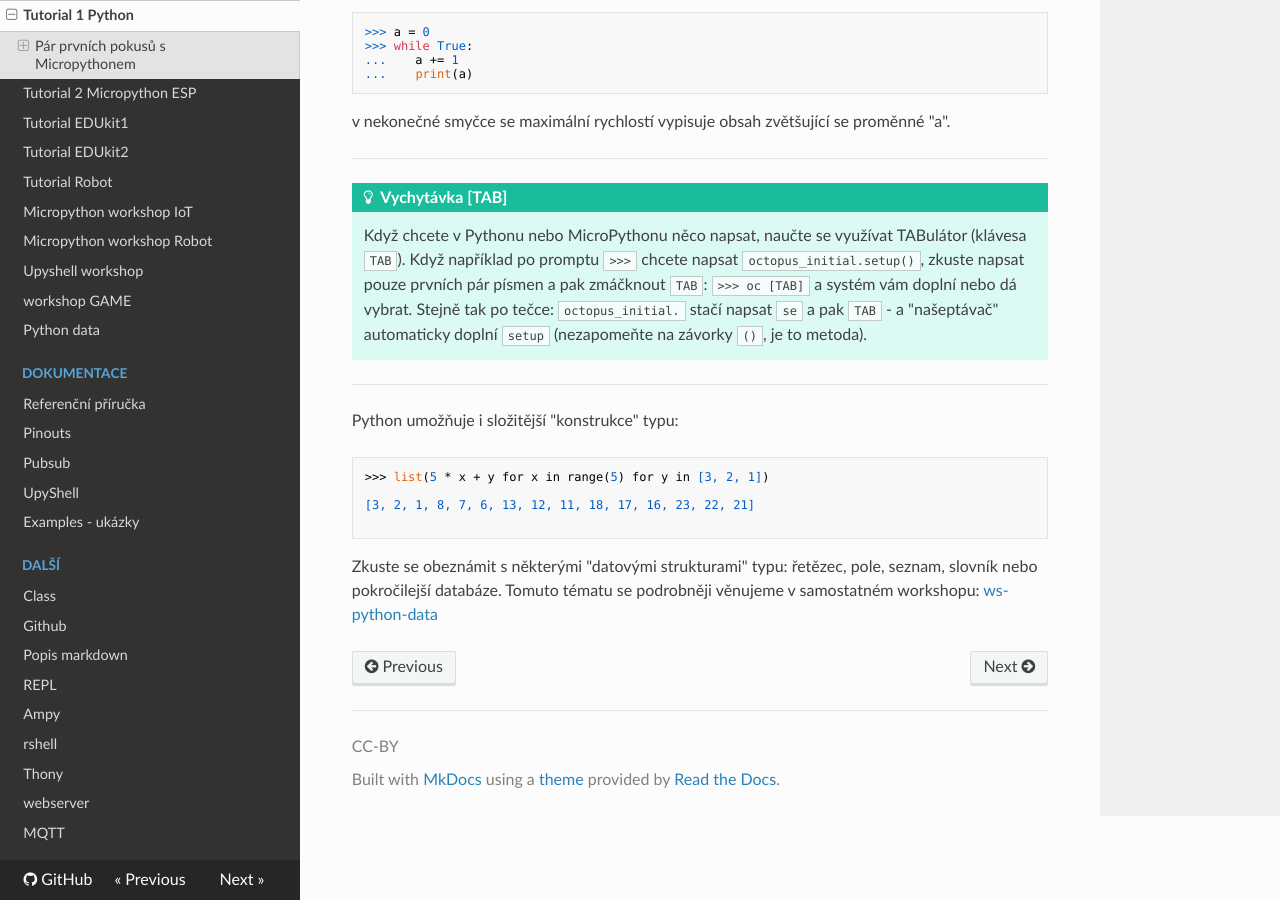
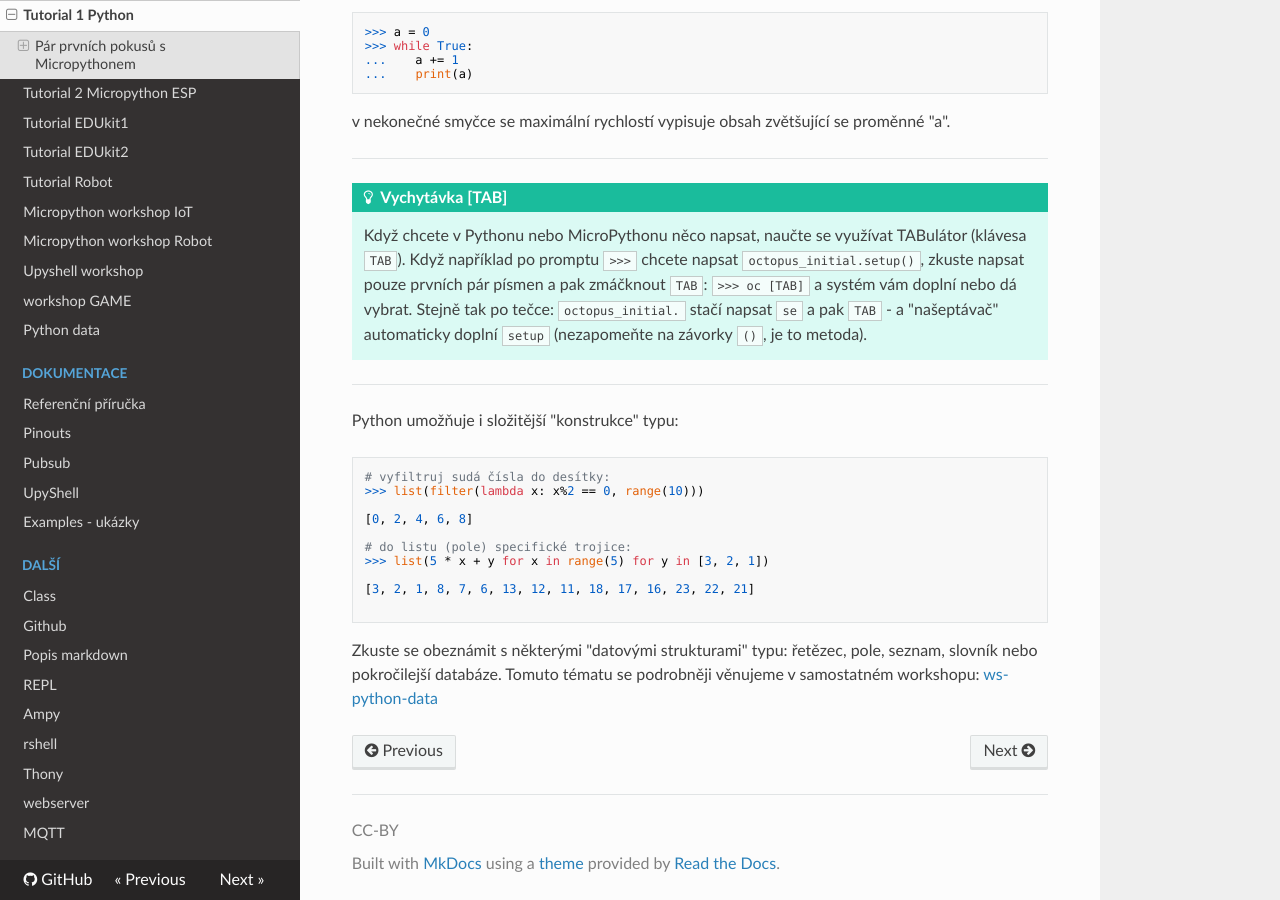
Before and after one commit to octopuslab-cz/docs_octopuslab_cz, an MkDocs documentation site: the page built from docs/tutorial1-python.md, in a window 1280 px wide and 900 px high, scrolled down 5069 px. Built offline with MkDocs 1.6.1, drawn with Linux system fonts in a browser that asks for light colours; nearby versions of some CDN libraries.

Commit message:
add example

````diff
--- a/docs/tutorial1-python.md
+++ b/docs/tutorial1-python.md
@@ -277,7 +277,14 @@ v nekonečné smyčce se maximální rychlostí vypisuje obsah zvětšující se
 ---
 
 Python umožňuje i složitější "konstrukce" typu:
+
 ```
+# vyfiltruj sudá čísla do desítky:
+>>> list(filter(lambda x: x%2 == 0, range(10)))
+
+[0, 2, 4, 6, 8]
+
+# do listu (pole) specifické trojice:
 >>> list(5 * x + y for x in range(5) for y in [3, 2, 1])
 
 [3, 2, 1, 8, 7, 6, 13, 12, 11, 18, 17, 16, 23, 22, 21]
````
